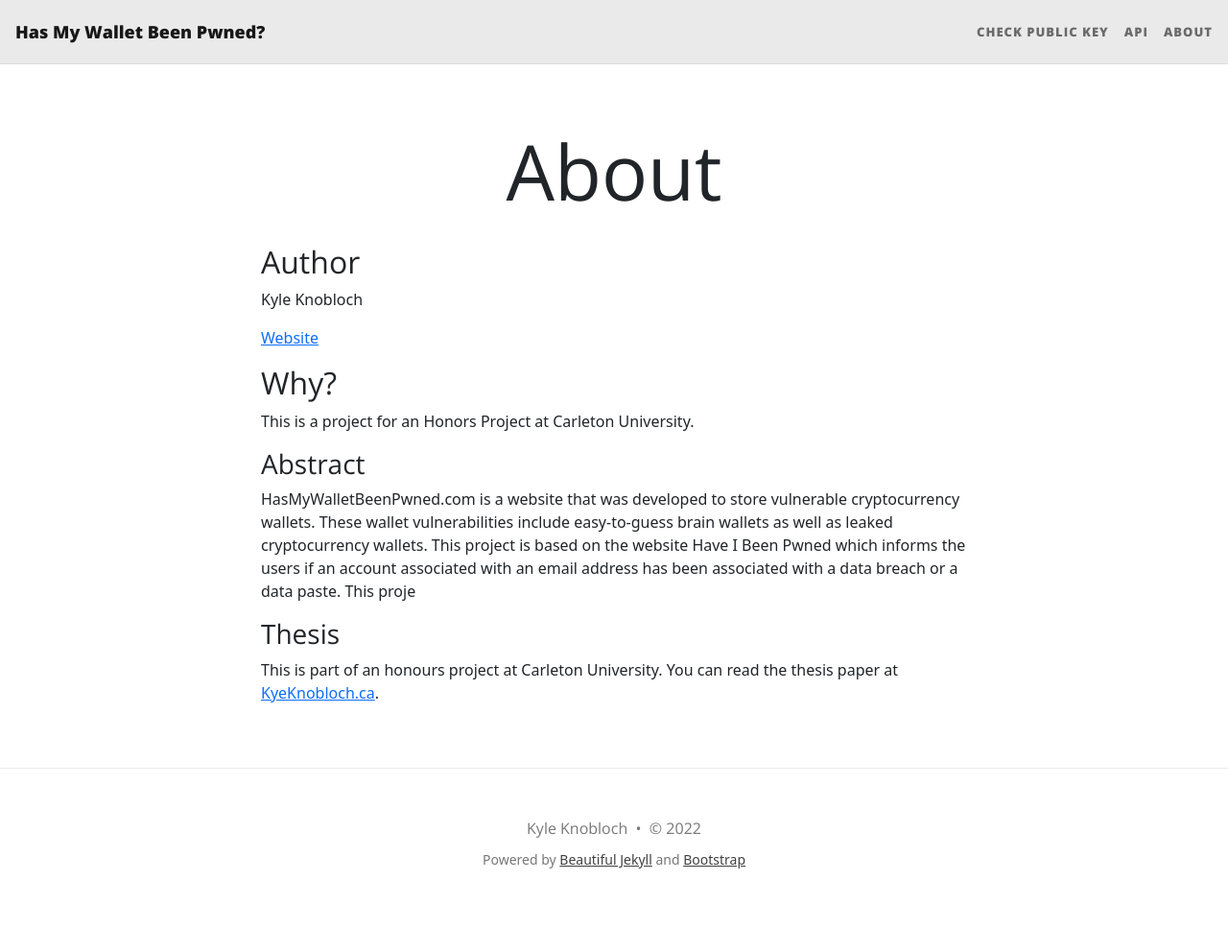
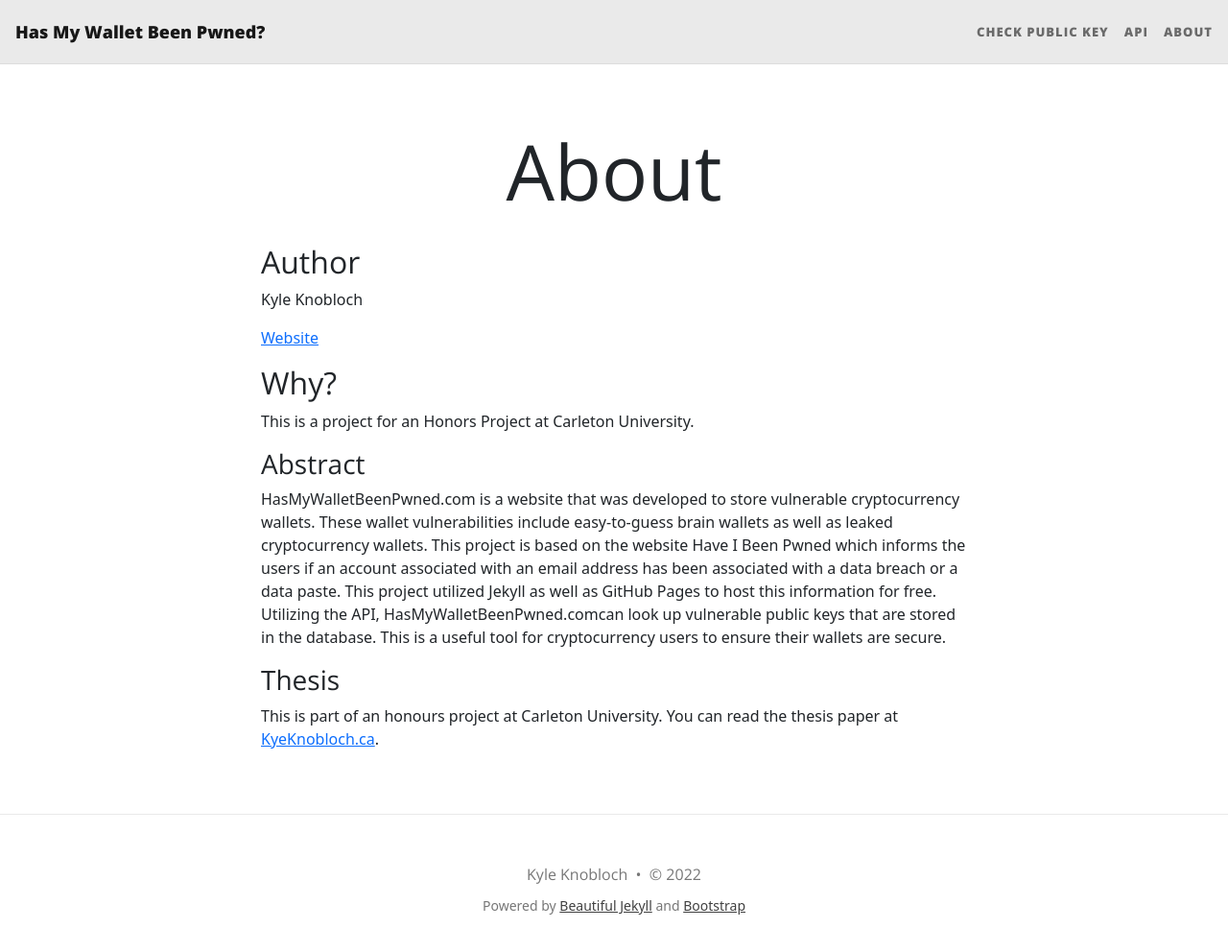
Before and after one commit to KyleK1782/website, a Jekyll site: the page built from about.markdown, in a window 1280 px wide and 1004 px high. Shown: the top 992 px of the window at 96% size. Built offline with Jekyll 4.4.1, drawn with Linux system fonts in a browser that asks for light colours; nearby versions of some CDN libraries.

Commit message:
Update Abstract

```diff
--- a/about.markdown
+++ b/about.markdown
@@ -14,7 +14,7 @@ This is a project for an Honors Project at Carleton University.
 
 ### Abstract
 
-HasMyWalletBeenPwned.com is a website that was developed to store vulnerable cryptocurrency wallets. These wallet vulnerabilities include easy-to-guess brain wallets as well as leaked cryptocurrency wallets. This project is based on the website Have I Been Pwned which informs the users if an account associated with an email address has been associated with a data breach or a data paste. This proje
+HasMyWalletBeenPwned.com is a website that was developed to store vulnerable cryptocurrency wallets. These wallet vulnerabilities include easy-to-guess brain wallets as well as leaked cryptocurrency wallets. This project is based on the website Have I Been Pwned which informs the users if an account associated with an email address has been associated with a data breach or a data paste. This project utilized Jekyll as well as GitHub Pages to host this information for free. Utilizing the API, HasMyWalletBeenPwned.comcan look up vulnerable public keys that are stored in the database. This is a useful tool for cryptocurrency users to ensure their wallets are secure.
 
 ### Thesis
 
```
